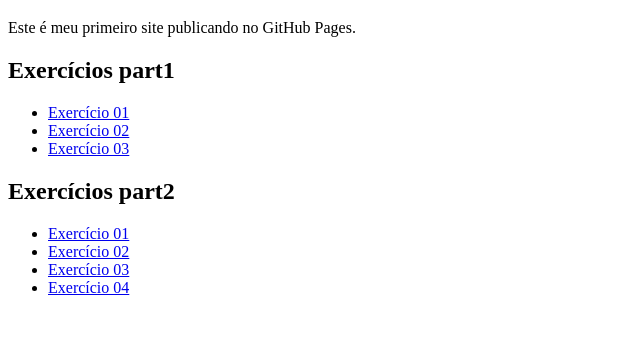
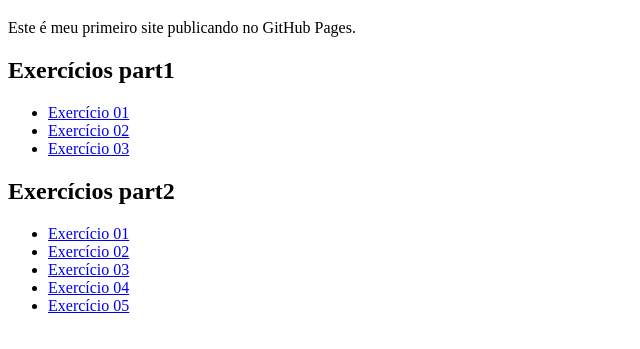
Before and after one commit to laripinheiroz/exerc-cios-html, a plain HTML site: page index.html in a window 1280 px wide. Shown: the part 61-410 px from the top of the page, without its empty margins (0-640 px from the left). Drawn offline with Linux system fonts and the light colour scheme.

Commit message:
update index

```diff
--- a/index.html
+++ b/index.html
@@ -21,6 +21,7 @@
             <li><a href="exercícios-html-2/ex02.html">Exercício 02</a></li>
             <li><a href="exercícios-html-2/ex03.html">Exercício 03</a></li>
             <li><a href="exercícios-html-2/ex04.html">Exercício 04</a></li>
+            <li><a href="exercícios-html-2/ex05.html">Exercício 05</a></li>
         </ul>
     </body>
     </html>
```
